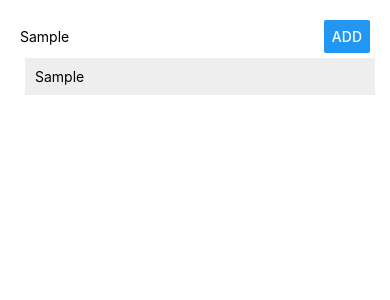
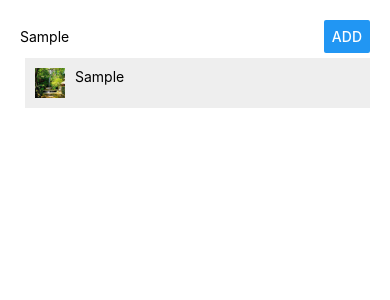
Before and after one commit to matthi01/react-native-places-app, a React Native app: screen / in a window 390 px wide. Both pictures are taken after typing "Sample" into the empty fields and a click on the button "ADD". Shown: the top 300 px of the page. Built offline with nearby package versions, Linux system fonts and the light colour scheme.

Commit message:
added modal window + deleting option + image placeholder

```diff
--- a/App.js
+++ b/App.js
@@ -3,36 +3,60 @@ import { StyleSheet, View } from 'react-native';
 
 import PlaceInput from './src/components/PlaceInput/PlaceInput';
 import PlaceList from './src/components/PlaceList/PlaceList';
+import PlaceDetail from './src/components/PlaceDetail/PlaceDetail';
+
+import placeImage from './src/assets/image1.jpg';
 
 export default class App extends React.Component {
   state = {
-    places: []
+    places: [],
+    selectedPlace: null
   };
 
   onPlaceAdded = (placeName) => {
     this.setState(prevState => {
         return {
-        places: prevState.places.concat(placeName)
+          places: prevState.places.concat({
+            key: Math.random().toString(),
+            name: placeName,
+            image: placeImage
+          })
         };
     });
   };
 
-  placeDeleted = (index) => {
+  placeSelectedHandler = (key) => {
+    this.setState((prevState) => {
+      return {
+        selectedPlace: prevState.places.find((place) => place.key === key)
+      }
+    });
+  }
+
+  placeDeletedHandler = () => {
     this.setState(prevState => {
       return {
-        places: prevState.places.filter((place, i) => i !== index)
+        places: prevState.places.filter((place) => place.key !== prevState.selectedPlace.key),
+        selectedPlace: null
       };
-    });
+    })
+  }
+
+  modalClosedHandler = () => {
+    this.setState({selectedPlace: null});
   }
 
   render() {
 
     return (
       <View style={styles.container}>
+        <PlaceDetail
+          selectedPlace={this.state.selectedPlace} onItemDeleted={this.placeDeletedHandler} onModalClosed={this.modalClosedHandler} />
         <PlaceInput
           onPlaceAdded={this.onPlaceAdded} />
         <PlaceList
-          places={this.state.places} onItemDeleted={this.placeDeleted} />
+          places={this.state.places}
+          onItemSelected={this.placeSelectedHandler} />
       </View>
     );
   };
--- a/src/components/ListItem/ListItem.js
+++ b/src/components/ListItem/ListItem.js
@@ -1,9 +1,10 @@
 import React from 'react';
-import { View, Text, StyleSheet, TouchableOpacity} from 'react-native';
+import { View, Text, StyleSheet, TouchableOpacity, Image} from 'react-native';
 
 const ListItem = (props) => (
     <TouchableOpacity onPress={props.onItemPressed}>
         <View style={styles.listItem}>
+            <Image resizeMode='cover' style={styles.placeImage} source={props.placeImage} />
             <Text>{props.placeName}</Text>
         </View>
     </TouchableOpacity>
@@ -14,7 +15,14 @@ const styles = StyleSheet.create({
         width: "100%",
         padding: 10,
         margin: 5,
-        backgroundColor: "#eee"
+        backgroundColor: "#eee",
+        flexDirection: "row"
+    },
+
+    placeImage: {
+        marginRight: 10,
+        height: 30,
+        width: 30
     }
 });
 
--- /dev/null
+++ b/src/components/PlaceDetail/PlaceDetail.js
@@ -0,0 +1,44 @@
+import React from 'react';
+import {Modal, View, Image, Text, Button, StyleSheet} from 'react-native';
+
+const placeDetail = (props) => {
+
+    let modalContent = null;
+    if (props.selectedPlace) {
+        modalContent = (<View>
+                            <Image source={props.selectedPlace.image} style={styles.placeImage} />
+                            <Text style={styles.placeName}>{props.selectedPlace.name}</Text>
+                        </View>);
+    }
+
+    return (
+        <Modal visible={props.selectedPlace !== null} animationType="slide" onRequestClose={props.onModalClosed}>
+            <View style={styles.modalContainer}>
+                {modalContent}
+                <View>
+                    <Button title='Delete' color='red' onPress={props.onItemDeleted} />
+                    <Button title='Close' onPress={props.onModalClosed} />
+                </View>
+            </View>
+        </Modal>
+    );
+};
+
+const styles = StyleSheet.create({
+    modalContainer: {
+        margin: 20
+    },
+
+    placeImage: {
+        width: "100%",
+        height: 200
+    },
+
+    placeName: {
+        fontWeight: "bold",
+        textAlign: "center",
+        fontSize: 28
+    }
+});
+
+export default placeDetail;
--- a/src/components/PlaceList/PlaceList.js
+++ b/src/components/PlaceList/PlaceList.js
@@ -1,17 +1,22 @@
 import React from 'react';
-import {StyleSheet, View, TouchableOpacity} from 'react-native';
+import {StyleSheet, FlatList, TouchableOpacity, ScrollView} from 'react-native';
 
 import ListItem from '../ListItem/ListItem';
 
-const PlaceList = (props) => {
-    const placesOutput = props.places.map((place, i) => (
-        <ListItem key={i} placeName={place} onItemPressed={() => props.onItemDeleted(i) } />
-    ));
+const placeList = (props) => {
 
     return (
-        <View style={styles.listContainer}>
-            {placesOutput}
-        </View>
+        <FlatList
+            style={styles.listContainer}
+            data={props.places}
+            renderItem={(info) => (
+                <ListItem
+                    placeName={info.item.name}
+                    placeImage={info.item.image}
+                    onItemPressed={() => props.onItemSelected(info.item.key) }
+                />
+            )}
+        />
     );
 };
 
@@ -21,4 +26,4 @@ const styles = StyleSheet.create({
     }
 });
 
-export default PlaceList;
+export default placeList;
```
Also changed, not shown: src/assets/image1.jpg (added).
